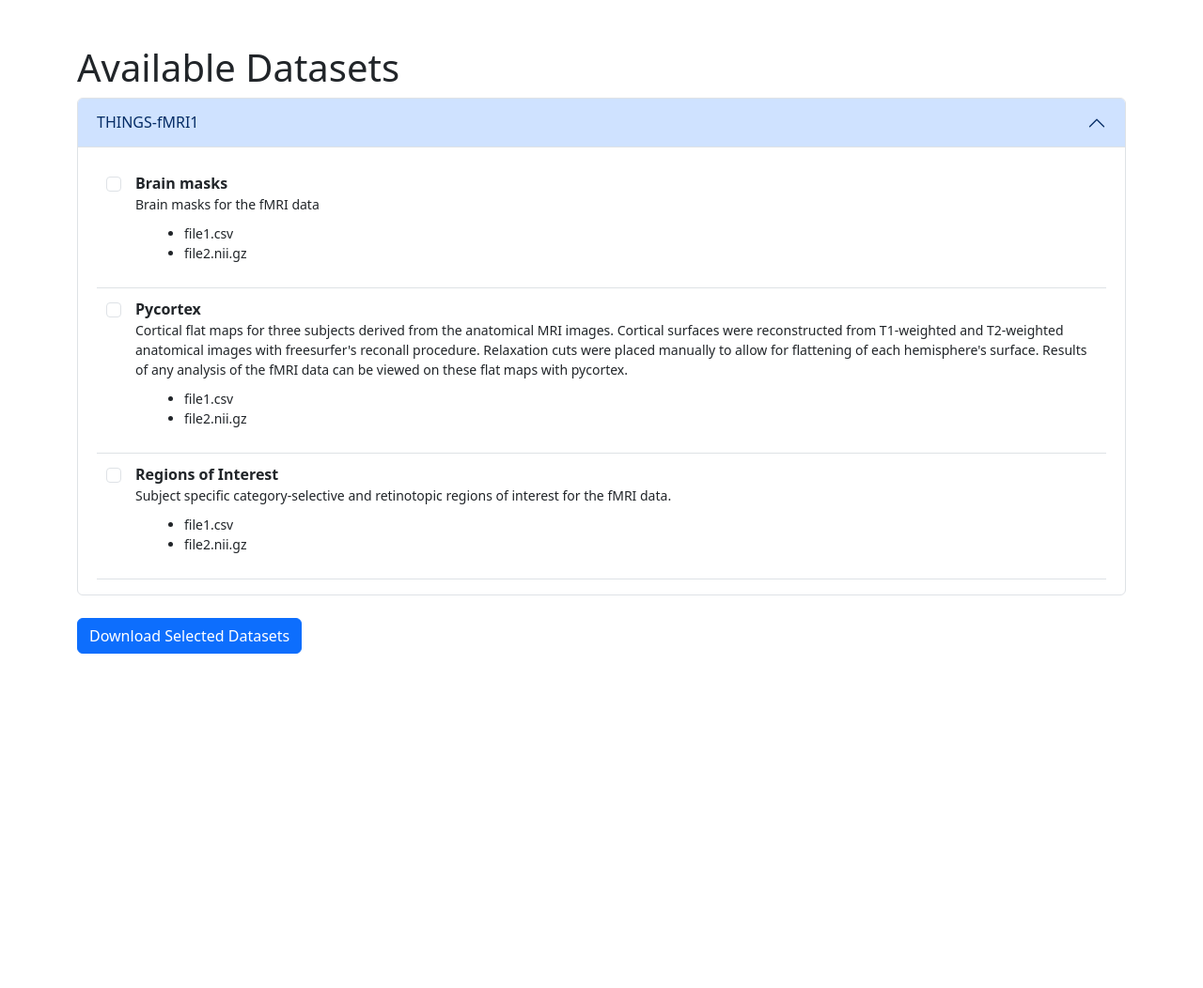
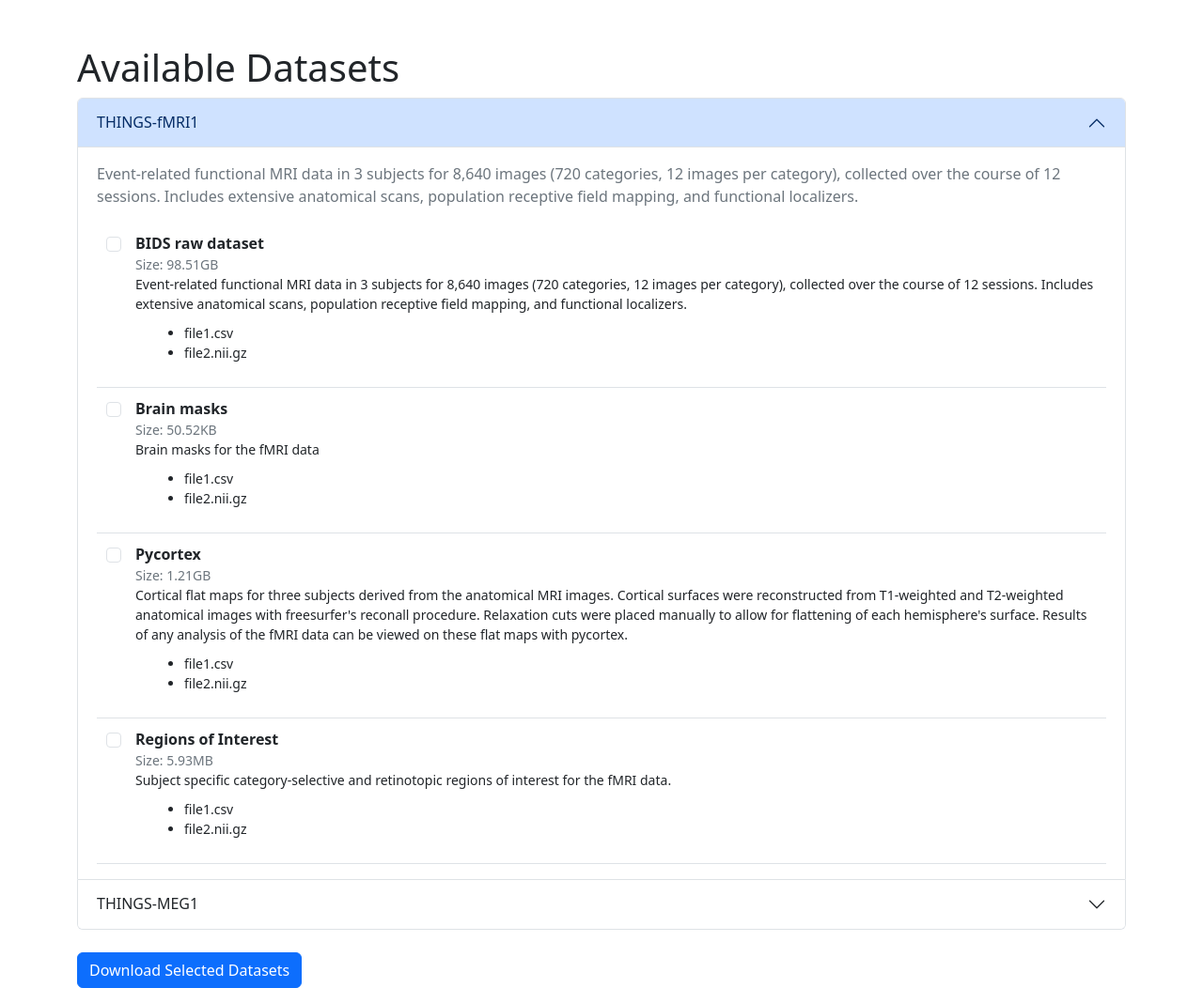
Before and after one commit to ViCCo-Group/THINGS_dataloader, a Flask app: page / in a window 1280 px wide, after a click on "THINGS-fMRI1". Shown: the whole page at 94% size. Before the commit the page ends 696 px from the top, so only its background shows below. Run offline with Flask 3, Linux system fonts and the light colour scheme; some libraries are stand-ins or nearby versions.

Commit message:
add size and dataset descriptions

```diff
--- a/app.py
+++ b/app.py
@@ -16,20 +16,35 @@
             description = row['description']
             files = row['files'].split(',')
             download_url = row['download_url']
+            size = row['size']
+
             if name not in datasets:
                 datasets[name] = []
+
             datasets[name].append({
                 'sub_dataset_name': sub_dataset_name,
                 'description': description,
                 'files': files,
-                'download_url': download_url
+                'download_url': download_url,
+                'size': size
             })
     return datasets
+
+def load_descriptions():
+    descriptions = {}
+    with open('static/dataset_descriptions.csv', mode='r') as file:
+        csv_reader = csv.DictReader(file)
+        for row in csv_reader:
+            name = row['name']
+            name_description = row['name_description']
+            descriptions[name] = name_description
+    return descriptions
 
 @app.route('/')
 def index():
     datasets = load_datasets()
-    return render_template('index.html', datasets=datasets)
+    descriptions = load_descriptions()
+    return render_template('index.html', datasets=datasets, descriptions=descriptions)
 
 @app.route('/download', methods=['POST'])
 def download():
--- /dev/null
+++ b/static/dataset_descriptions.csv
@@ -0,0 +1,3 @@
+name,name_description
+THINGS-fMRI1,"Event-related functional MRI data in 3 subjects for 8,640 images (720 categories, 12 images per category), collected over the course of 12 sessions. Includes extensive anatomical scans, population receptive field mapping, and functional localizers."
+THINGS-MEG1,"Magnetoencephalography (MEG) data in 4 subjects for 22,248 images (1,854 categories, 12 images per category), collected over the course of 12 sessions."
--- a/static/datasets.csv
+++ b/static/datasets.csv
@@ -1,4 +1,6 @@
-name,sub-dataset name,description,files,download_url
-THINGS-fMRI1,Brain masks,Brain masks for the fMRI data,"file1.csv,file2.nii.gz",https://plus.figshare.com/ndownloader/files/36682242
-THINGS-fMRI1,Pycortex,Cortical flat maps for three subjects derived from the anatomical MRI images. Cortical surfaces were reconstructed from T1-weighted and T2-weighted anatomical images with freesurfer's reconall procedure. Relaxation cuts were placed manually to allow for flattening of each hemisphere's surface. Results of any analysis of the fMRI data can be viewed on these flat maps with pycortex.,"file1.csv,file2.nii.gz",https://plus.figshare.com/ndownloader/files/36693528
-THINGS-fMRI1,Regions of Interest,Subject specific category-selective and retinotopic regions of interest for the fMRI data.,"file1.csv,file2.nii.gz",https://plus.figshare.com/ndownloader/files/38517326
+name,sub-dataset name,description,files,download_url,size
+THINGS-fMRI1,BIDS raw dataset,"Event-related functional MRI data in 3 subjects for 8,640 images (720 categories, 12 images per category), collected over the course of 12 sessions. Includes extensive anatomical scans, population receptive field mapping, and functional localizers.","file1.csv,file2.nii.gz",https://plus.figshare.com/ndownloader/files/36807633,98.51GB
+THINGS-fMRI1,Brain masks,Brain masks for the fMRI data,"file1.csv,file2.nii.gz",https://plus.figshare.com/ndownloader/files/36682242,50.52KB
+THINGS-fMRI1,Pycortex,Cortical flat maps for three subjects derived from the anatomical MRI images. Cortical surfaces were reconstructed from T1-weighted and T2-weighted anatomical images with freesurfer's reconall procedure. Relaxation cuts were placed manually to allow for flattening of each hemisphere's surface. Results of any analysis of the fMRI data can be viewed on these flat maps with pycortex.,"file1.csv,file2.nii.gz",https://plus.figshare.com/ndownloader/files/36693528,1.21GB
+THINGS-fMRI1,Regions of Interest,Subject specific category-selective and retinotopic regions of interest for the fMRI data.,"file1.csv,file2.nii.gz",https://plus.figshare.com/ndownloader/files/38517326,5.93MB
+THINGS-MEG1,BIDS raw dataset,"4 subjects for 22,248 images (1,854 categories, 12 images per category), collected over the course of 12 sessions.","file1.csv,file2.nii.gz",https://plus.figshare.com/ndownloader/files/36827316,124.1GB
--- a/templates/index.html
+++ b/templates/index.html
@@ -30,6 +30,15 @@
             list-style-type: disc;
             margin-left: 20px;
         }
+        .dataset-item .size {
+            font-size: 0.875rem;
+            color: #6c757d;
+        }
+        .dataset-name-description {
+            font-size: 1rem;
+            margin-bottom: 1rem;
+            color: #6c757d;
+        }
     </style>
 </head>
 <body>
@@ -46,12 +55,16 @@
                     </h2>
                     <div id="collapse{{ loop.index }}" class="accordion-collapse collapse" aria-labelledby="heading{{ loop.index }}" data-bs-parent="#datasetsAccordion">
                         <div class="accordion-body">
+                            <div class="dataset-name-description">
+                                {{ descriptions[name] }}  <!-- Display name description here -->
+                            </div>
                             <div class="list-group">
                                 {% for item in items %}
                                 <div class="dataset-item">
                                     <input type="checkbox" name="datasets" value="{{ item.download_url }}" id="dataset{{ loop.index0 }}" class="form-check-input">
                                     <div class="content">
                                         <strong>{{ item.sub_dataset_name }}</strong>
+                                        <div class="size">Size: {{ item.size }}</div>
                                         <div class="description">
                                             {{ item.description }}
                                             {% if item.files %}
```
